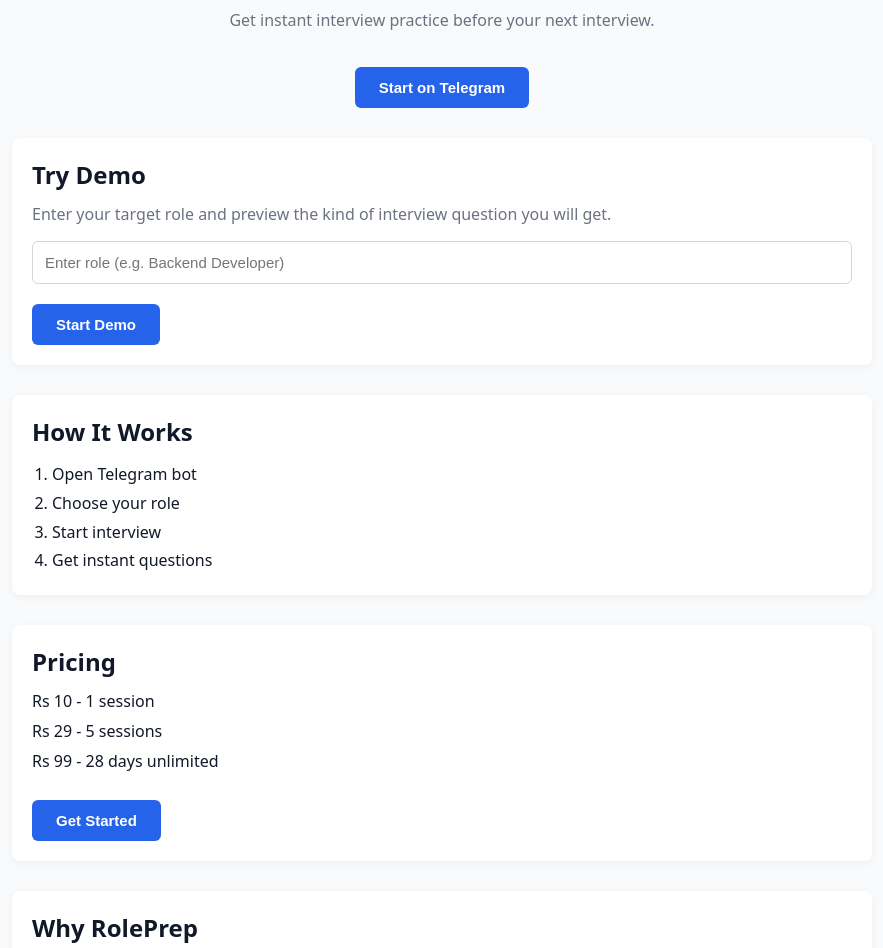
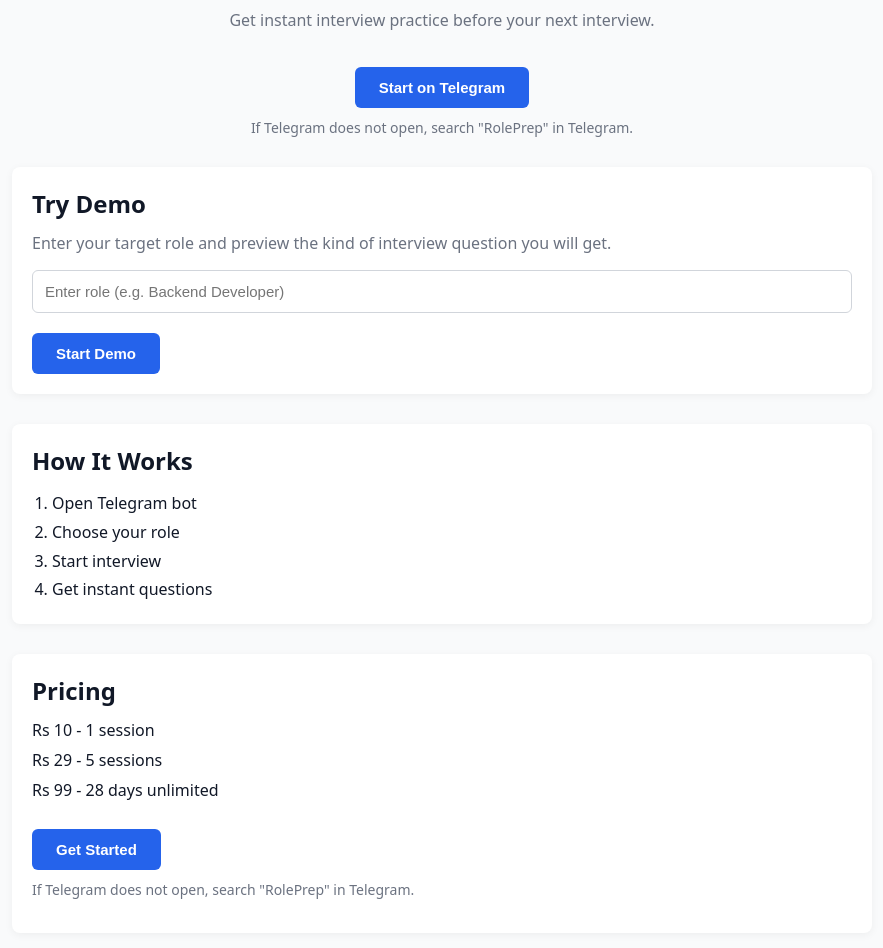
Before and after one commit to BishuSharma994/RolePrep-site, a React (Vite) app: page / in a window 1280 px wide. Shown: the part 84-1032 px from the top of the page, without its empty margins (198-1081 px from the left). Built offline with nearby package versions, Linux system fonts and the light colour scheme.

Commit message:
fix telegram redirect for desktop

```diff
--- a/src/App.jsx
+++ b/src/App.jsx
@@ -3,6 +3,7 @@
 function App() {
   const [role, setRole] = useState("");
   const [showDemo, setShowDemo] = useState(false);
+  const telegramLink = "https://web.telegram.org/a/#@Roleprep_bot";
 
   const primaryButtonStyle = {
     marginTop: "20px",
@@ -64,9 +65,12 @@
           >
             Get instant interview practice before your next interview.
           </p>
-          <a href="https://t.me/Roleprep_bot?start=web">
+          <a href={telegramLink} target="_blank" rel="noopener noreferrer">
             <button style={primaryButtonStyle}>Start on Telegram</button>
           </a>
+          <p style={{ marginTop: "10px", fontSize: "14px", color: "#6b7280" }}>
+            If Telegram does not open, search "RolePrep" in Telegram.
+          </p>
         </section>
 
         <section style={{ marginBottom: "30px" }}>
@@ -133,9 +137,12 @@
             <div style={{ marginBottom: "8px" }}>Rs 10 - 1 session</div>
             <div style={{ marginBottom: "8px" }}>Rs 29 - 5 sessions</div>
             <div style={{ marginBottom: "8px" }}>Rs 99 - 28 days unlimited</div>
-            <a href="https://t.me/Roleprep_bot?start=pricing">
+            <a href={telegramLink} target="_blank" rel="noopener noreferrer">
               <button style={primaryButtonStyle}>Get Started</button>
             </a>
+            <p style={{ marginTop: "10px", fontSize: "14px", color: "#6b7280" }}>
+              If Telegram does not open, search "RolePrep" in Telegram.
+            </p>
           </div>
         </section>
 
```
